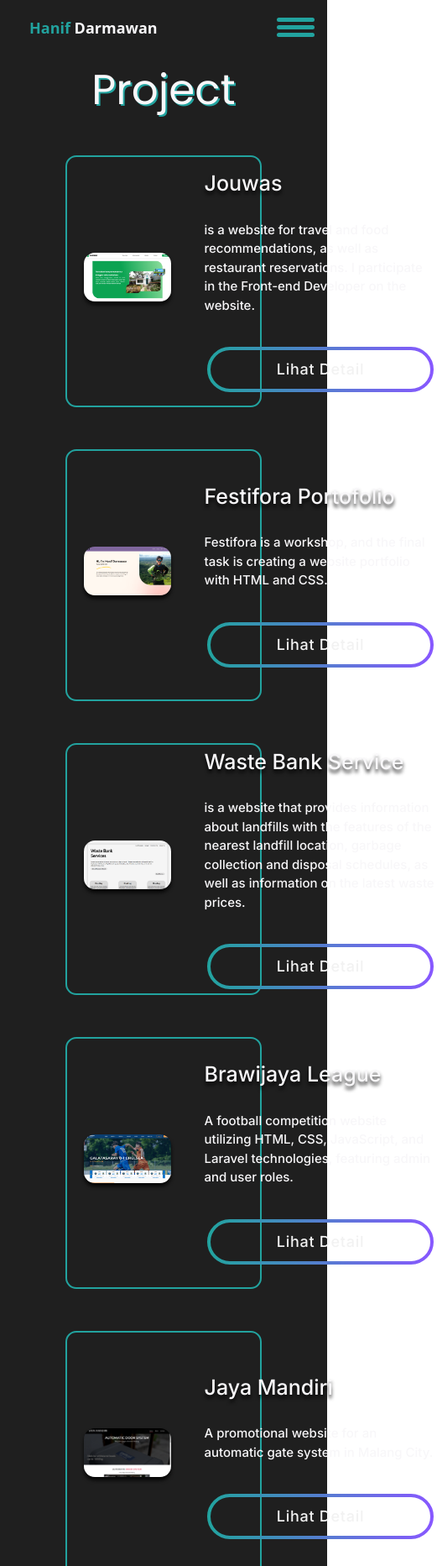
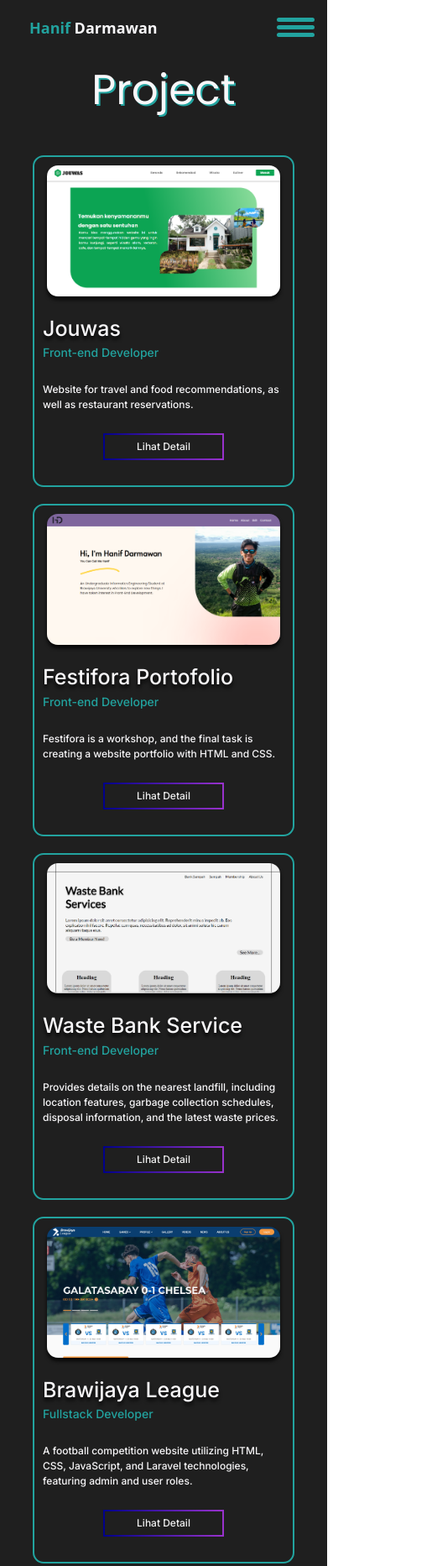
Before and after one commit to hanifdrmawn/hanifdrmawn.github.io, a plain HTML site: page Project/index.html in a window 390 px wide. Shown: the top 1865 px of the page at 84% size, 521 px wide, since content can reach past the window. Drawn offline with nearby package versions, Linux system fonts and the light colour scheme.

Commit message:
fix bug mobile view

```diff
--- a/Project/index.html
+++ b/Project/index.html
@@ -11,7 +11,6 @@
     <link rel="stylesheet" href="https://unpkg.com/aos@2.3.1/dist/aos.css">
     <link rel="icon" type="image/x-icon" href="../img/icon.png">
     <script src="https://cdn.tailwindcss.com"></script>
-
 </head>
 <body>
     <header>
@@ -31,9 +30,9 @@
                         <li onclick="menuOnClick()"><a href="../index.html#about">About</a></li>
                         <li onclick="menuOnClick()"><a href="../index.html#project">Project</a></li>
                         <li onclick="menuOnClick()"><a href="../index.html#contact">Contact</a></li>
-                        <li style="cursor: default;" class="nav-logo">|</li>
+                        <!-- <li style="cursor: default;" class="nav-logo">|</li>
                         <li class="nav-logo"><a href="https://www.instagram.com/hanifdrmawn/" target="_blank"><i class="fa fa-instagram" style="font-size: 20px;"></i></a></li>
-                        <li class="nav-logo"><a href="https://www.linkedin.com/in/hanifdrmawn/" target="_blank"><i class="fa fa-linkedin" style="font-size: 20px;"></i></a></li>
+                        <li class="nav-logo"><a href="https://www.linkedin.com/in/hanifdrmawn/" target="_blank"><i class="fa fa-linkedin" style="font-size: 20px;"></i></a></li> -->
                     </ul>
                 </div>
             </div>
@@ -47,8 +46,11 @@
                 <div class="project-box" data-aos="fade-up-right">
                     <img src="../img/jouwas.png">
                     <div class="project-box-detail">
-                        <h2 class="project-title">Jouwas</h2>
-                        <p class="project-description">is a website for travel and food recommendations, as well as restaurant reservations. I participate in the Front-end Developer on the website.</p>
+                        <div>
+                            <h2 class="p-0">Jouwas</h2>
+                            <p class="text-sm text-[#22A39F]">Front-end Developer</p>
+                        </div>
+                        <p class="project-description">Website for travel and food recommendations, as well as restaurant reservations.</p>
                         <a href="https://meterai07.github.io/jouwas/" class="btn" target="_blank">
                             <svg width="277" height="62">
                                 <defs>
@@ -69,7 +71,10 @@
                 <div class="project-box" data-aos="fade-up-left">
                     <img src="../img/fest-porto.png">
                     <div class="project-box-detail">
-                        <h2 class="project-title">Festifora Portofolio</h2>
+                        <div>
+                            <h2 class="p-0">Festifora Portofolio</h2>
+                            <p class="text-sm text-[#22A39F]">Front-end Developer</p>
+                        </div>
                         <p class="project-description">Festifora is a workshop, and the final task is creating a website portfolio with HTML and CSS.</p>
                         <a href="https://hanifdrmawn.github.io/festifora-portofolio/" class="btn" target="_blank">
                             <svg width="277" height="62">
@@ -91,8 +96,11 @@
                 <div class="project-box" data-aos="fade-up-right">
                     <img src="../img/sampah.png">
                     <div class="project-box-detail">
-                        <h2 class="project-title">Waste Bank Service</h2>
-                        <p class="project-description">is a website that provides information about landfills with the features of the nearest landfill location, garbage collection and disposal schedules, as well as information on the latest waste prices.</p>
+                        <div>
+                            <h2 class="p-0">Waste Bank Service</h2>
+                            <p class="text-sm text-[#22A39F]">Front-end Developer</p>
+                        </div>
+                        <p class="project-description">Provides details on the nearest landfill, including location features, garbage collection schedules, disposal information, and the latest waste prices.</p>
                         <a class="btn" onclick="project_alert()">
                             <svg width="277" height="62">
                                 <defs>
@@ -113,7 +121,10 @@
                 <div class="project-box" data-aos="fade-up-left">
                     <img src="../img/brawijayaLeague.jpg">
                     <div class="project-box-detail">
-                        <h2 class="project-title">Brawijaya League</h2>
+                        <div>
+                            <h2 class="p-0">Brawijaya League</h2>
+                            <p class="text-sm text-[#22A39F]">Fullstack Developer</p>
+                        </div>
                         <p class="project-description">A football competition website utilizing HTML, CSS, JavaScript, and Laravel technologies, featuring admin and user roles.</p>
                         <a href="https://github.com/hanifdrmawn/BrawijayaLeague" class="btn" target="_blank">
                             <svg width="277" height="62">
@@ -135,7 +146,10 @@
                 <div class="project-box" data-aos="fade-up-right">
                     <img src="../img/jayaMandiri.png">
                     <div class="project-box-detail">
-                        <h2 class="project-title">Jaya Mandiri</h2>
+                        <div>
+                            <h2 class="p-0">Jaya Mandiri</h2>
+                            <p class="text-sm text-[#22A39F]">Front-end Developer</p>
+                        </div>
                         <p class="project-description">A promotional website for an automatic gate system in Malang City.</p>
                         <a href="https://hanifdrmawn.github.io/Jaya-Mandiri/" class="btn" target="_blank">
                             <svg width="277" height="62">
@@ -157,7 +171,10 @@
                 <div class="project-box" data-aos="fade-up-left">
                     <img src="../img/pesen.in.jpg">
                     <div class="project-box-detail">
-                        <h2 class="project-title">Pesen.in</h2>
+                        <div>
+                            <h2 class="p-0">Pesen.in</h2>
+                            <p class="text-sm text-[#22A39F]">Android Developer</p>
+                        </div>
                         <p class="project-description">Food and beverage ordering application for the Filkom cafeteria based on Android using Jetpack Compose technology and Firebase.</p>
                         <a href="https://github.com/hanifdrmawn/pesen.in" class="btn" target="_blank">
                             <svg width="277" height="62">
@@ -179,7 +196,10 @@
                 <div class="project-box" data-aos="fade-up-right">
                     <img src="../img/psd.png">
                     <div class="project-box-detail">
-                        <h2 class="project-title">Annual Income</h2>
+                        <div>
+                            <h2 class="p-0">Annual Income</h2>
+                            <p class="text-sm text-[#22A39F]">Data Analyst</p>
+                        </div>
                         <p class="project-description">Visualization using Streamlit of annual income and expenditure data on each feature and applying filters to the visualization data.</p>
                         <a href="https://github.com/hanifdrmawn/Annual-Income" class="btn" target="_blank">
                             <svg width="277" height="62">
@@ -201,7 +221,10 @@
                 <div class="project-box" data-aos="fade-up-left">
                     <img src="../img/scopusPublication.jpg">
                     <div class="project-box-detail">
-                        <h2 class="project-title">Clustering Scopus Publication</h2>
+                        <div>
+                            <h2 class="p-0">Clustering Scopus Publication</h2>
+                            <p class="text-sm text-[#22A39F]">Data Analyst</p>
+                        </div>
                         <p class="project-description">Clustering Scopus Publication Reference Data of Brawijaya University Using K-Means Method.</p>
                         <a href="https://github.com/hanifdrmawn/clustering-publikasi-scopus" class="btn" target="_blank">
                             <svg width="277" height="62">
--- a/Project/responsive.css
+++ b/Project/responsive.css
@@ -2,18 +2,19 @@
     .nav-logo {
         display: none;
     }
-    .project-box{
+    main .project-box{
         display: block;
         height: auto;
         padding-bottom: 10px;
-        margin: 30px 15%;
+        margin: 40px 15%;
     }
-    .project-box img{
-        width: 95%;
+    main .project-box img{
+        width: 80%;
+        margin: 10px auto 0 auto;
     }
 }
 @media screen and (max-width: 994px) {
-    .project-box{
+    main  .project-box{
         margin: 30px 10%;
     }
 }
@@ -117,24 +118,46 @@
     }
 }
 @media screen and (max-width: 750px) {
-    .project-box{
+    main .project-box{
         margin: 30px 5%;
     }
-    .project-box img{
+    main .project-box img{
         width: 93%;
     }
 }
 @media screen and (max-width: 530px) {
+    main .btn{
+        display: none;
+    }
+    main .btn-mini{
+        display: block;
+        border: 2px solid;
+        border-image: linear-gradient(to right, darkblue, darkorchid) 2;
+        color: #F2F2F2;
+        font-size: 12px;
+        width: 50%;
+        margin: auto;
+    }
+    main .btn-mini p{
+        text-align: center;
+        padding: 5px
+    }
     .footer-responsive{
         display: none;
     }
 }
 @media screen and (max-width: 428px) {
-    .project-box{
-        margin: 20px 2%;
+    main .project-box{
+        margin: 20px 10%;
     }
-    .project-box img{
+    main .project-box-detail{
+        margin: 20px 10px;
+    }
+    main .project-box img{
         width: 90%;
+    }
+    main .project-description{
+        font-size: 12px;
     }
     .footer-sosmed a{
         display: none;
--- a/Project/script.js
+++ b/Project/script.js
@@ -10,6 +10,12 @@ window.onscroll = function () {
     }
 };
 
+function menuOnClick() {
+    document.getElementById("menu-bar").classList.toggle("change");
+    document.getElementById("nav").classList.toggle("change");
+    document.getElementById("menu-bg").classList.toggle("change-bg");
+}
+
 function project_alert() {
     alert("Mohon Maaf, Project Tidak di Deploy.");
 }
--- a/Project/stylesheet.css
+++ b/Project/stylesheet.css
@@ -120,7 +120,7 @@ main .project-box-detail h2{
     font-size: 25px;
     text-shadow: 0px 4px 4px rgba(0,0,0,0.8);
 }
-main .project-box-detail p{
+main .project-description{
     color: #F8F7F9;
     font-size: 15px;
 }
```
Also changed, not shown: index.html (+2 -2 lines).
